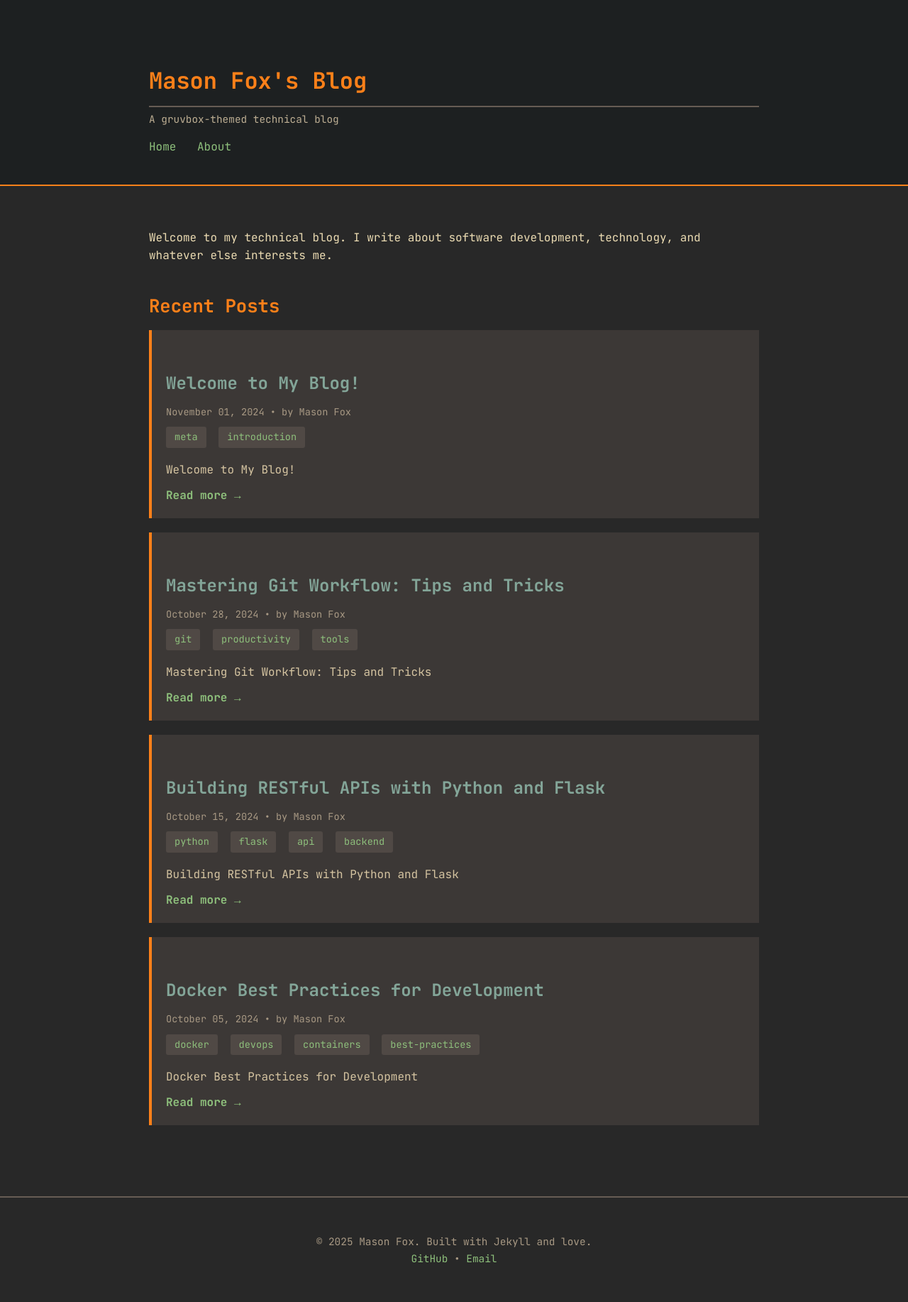
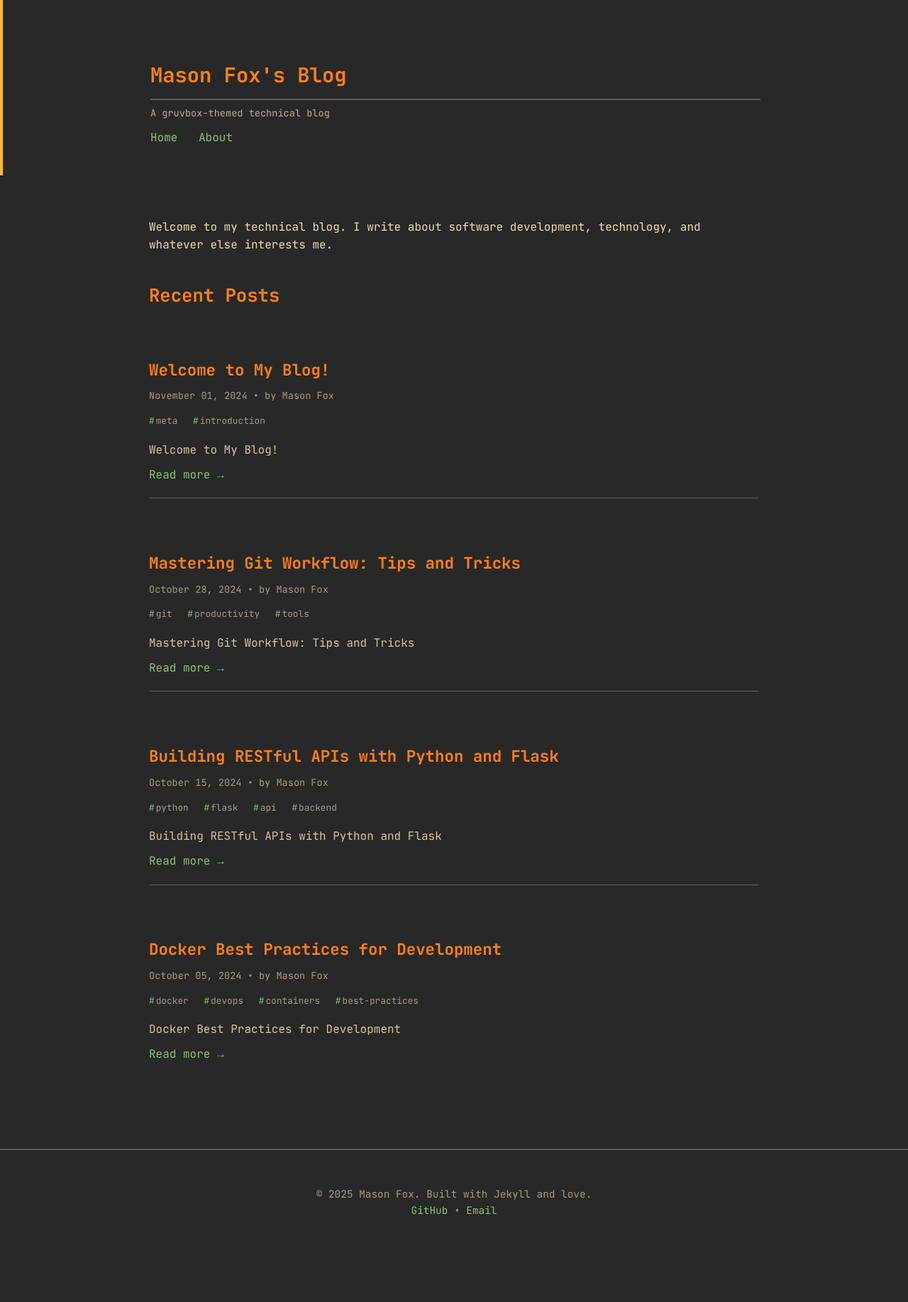
Before and after one commit to masonfox/blog, a Jekyll site: the page built from index.html, in a window 1280 px wide. Shown: the whole page at 71% size. Built offline with Jekyll 4.4.1, drawn with Linux system fonts in a browser that asks for light colours; after the commit the page ends 1766 px from its top, so only the background shows below that.

Commit message:
Flatten header design and simplify blog post list styling
Co-authored-by: masonfox <13393712+masonfox@users.noreply.github.com>

```diff
--- a/assets/css/style.css
+++ b/assets/css/style.css
@@ -44,25 +44,30 @@ body {
 }
 
 header {
-  background-color: var(--bg0-hard);
-  border-bottom: 2px solid var(--orange);
-  padding: 20px 0;
+  border-left: 4px solid var(--orange);
+  padding: 20px;
   margin-bottom: 40px;
+  transition: border-left-color 0.2s ease;
+}
+
+header:hover {
+  border-left-color: var(--yellow);
 }
 
 header h1 {
   color: var(--orange);
-  font-size: 2em;
-  margin-bottom: 5px;
+  font-size: 1.8em;
+  margin-bottom: 8px;
 }
 
 header p {
   color: var(--fg3);
-  font-size: 0.9em;
+  font-size: 0.85em;
+  margin-bottom: 10px;
 }
 
 nav {
-  margin-top: 15px;
+  margin-top: 10px;
 }
 
 nav a {
@@ -113,22 +118,29 @@ a:hover {
 }
 
 .post-item {
-  background-color: var(--bg1);
-  border-left: 4px solid var(--orange);
-  padding: 20px;
+  padding: 20px 0;
   margin-bottom: 20px;
-  transition: transform 0.2s ease, border-left-color 0.2s ease;
+  border-bottom: 1px solid var(--bg3);
 }
 
-.post-item:hover {
-  transform: translateX(5px);
-  border-left-color: var(--yellow);
+.post-item:last-child {
+  border-bottom: none;
 }
 
 .post-title {
+  color: var(--orange);
+  font-size: 1.4em;
+  margin-bottom: 8px;
+}
+
+.post-title a {
+  color: var(--orange);
+  text-decoration: none;
+  transition: color 0.2s ease;
+}
+
+.post-title a:hover {
   color: var(--yellow);
-  font-size: 1.5em;
-  margin-bottom: 10px;
 }
 
 .post-meta {
@@ -140,13 +152,20 @@ a:hover {
 .post-excerpt {
   color: var(--fg2);
   margin-top: 10px;
+  line-height: 1.5;
 }
 
 .read-more {
   display: inline-block;
   margin-top: 10px;
   color: var(--aqua);
-  font-weight: bold;
+  font-weight: normal;
+  transition: color 0.2s ease;
+}
+
+.read-more:hover {
+  color: var(--green);
+  text-decoration: none;
 }
 
 .post-content {
@@ -253,13 +272,16 @@ footer a {
 
 .tag {
   display: inline-block;
-  background-color: var(--bg2);
+  color: var(--fg4);
+  font-size: 0.8em;
+  margin-right: 12px;
+  margin-bottom: 8px;
+}
+
+.tag::before {
+  content: "#";
   color: var(--aqua);
-  padding: 4px 12px;
-  border-radius: 3px;
-  font-size: 0.85em;
-  margin-right: 8px;
-  margin-bottom: 8px;
+  margin-right: 2px;
 }
 
 .post-header {
```
